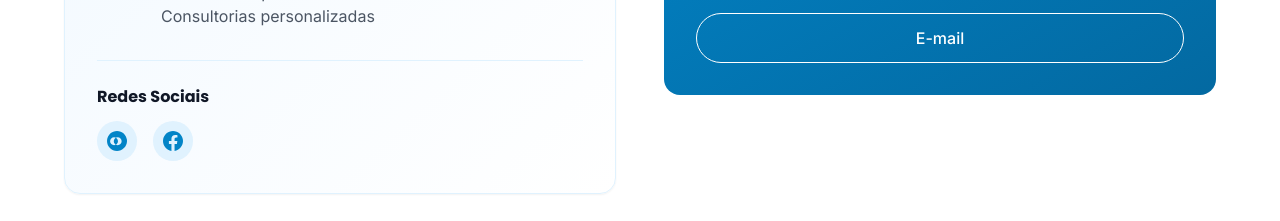
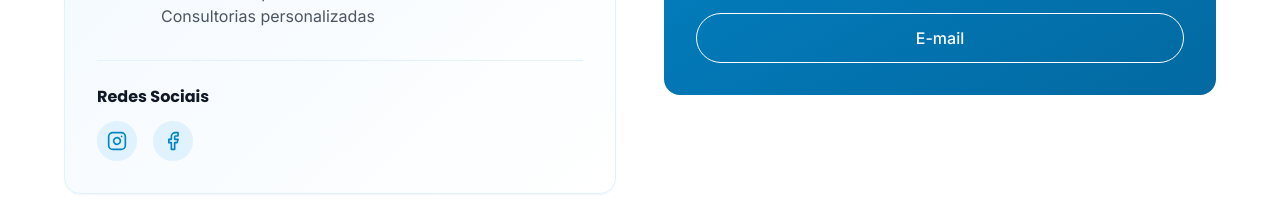
Before and after one commit to DevZipMateus/juliane-teixeira, a React (Vite) app: page / in a window 1280 px wide. Shown: the part 6720-6941 px from the top of the page. Built offline with nearby package versions, Linux system fonts and the light colour scheme.

Commit message:
Replace social media icons
Use the same social media icons as in the footer for the contact section.

```diff
--- a/src/components/LocationSection.tsx
+++ b/src/components/LocationSection.tsx
@@ -1,5 +1,4 @@
-
-import { MapPin, Clock, Phone } from 'lucide-react';
+import { MapPin, Clock, Phone, Instagram, Facebook } from 'lucide-react';
 
 const LocationSection = () => {
   return (
@@ -65,9 +64,7 @@ const LocationSection = () => {
                     rel="noopener noreferrer"
                     className="w-10 h-10 bg-blue-100 rounded-full flex items-center justify-center text-blue-600 hover:bg-blue-200 transition-colors"
                   >
-                    <svg className="w-5 h-5" fill="currentColor" viewBox="0 0 24 24">
-                      <path d="M12.017 0C5.396 0 .029 5.367.029 11.987c0 6.624 5.367 11.99 11.988 11.99s11.99-5.366 11.99-11.99C24.007 5.367 18.641.001 12.017.001zM8.449 16.988c-1.297 0-2.448-.49-3.323-1.317C4.198 14.745 3.732 13.6 3.732 12.267s.466-2.478 1.394-3.404c.875-.827 2.026-1.317 3.323-1.317s2.448.49 3.323 1.317c.928.926 1.394 2.067 1.394 3.404s-.466 2.478-1.394 3.404c-.875.827-2.026 1.317-3.323 1.317zm7.718-1.317c-.875.827-2.026 1.317-3.323 1.317s-2.448-.49-3.323-1.317c-.928-.926-1.394-2.067-1.394-3.404s.466-2.478 1.394-3.404c.875-.827 2.026-1.317 3.323-1.317s2.448.49 3.323 1.317c.928.926 1.394 2.067 1.394 3.404s-.466 2.478-1.394 3.404z"/>
-                    </svg>
+                    <Instagram className="w-5 h-5" />
                   </a>
                   <a
                     href="https://www.facebook.com/profile.php?id=61563785207254"
@@ -75,9 +72,7 @@ const LocationSection = () => {
                     rel="noopener noreferrer"
                     className="w-10 h-10 bg-blue-100 rounded-full flex items-center justify-center text-blue-600 hover:bg-blue-200 transition-colors"
                   >
-                    <svg className="w-5 h-5" fill="currentColor" viewBox="0 0 24 24">
-                      <path d="M24 12.073c0-6.627-5.373-12-12-12s-12 5.373-12 12c0 5.99 4.388 10.954 10.125 11.854v-8.385H7.078v-3.47h3.047V9.43c0-3.007 1.792-4.669 4.533-4.669 1.312 0 2.686.235 2.686.235v2.953H15.83c-1.491 0-1.956.925-1.956 1.874v2.25h3.328l-.532 3.47h-2.796v8.385C19.612 23.027 24 18.062 24 12.073z"/>
-                    </svg>
+                    <Facebook className="w-5 h-5" />
                   </a>
                 </div>
               </div>
```
